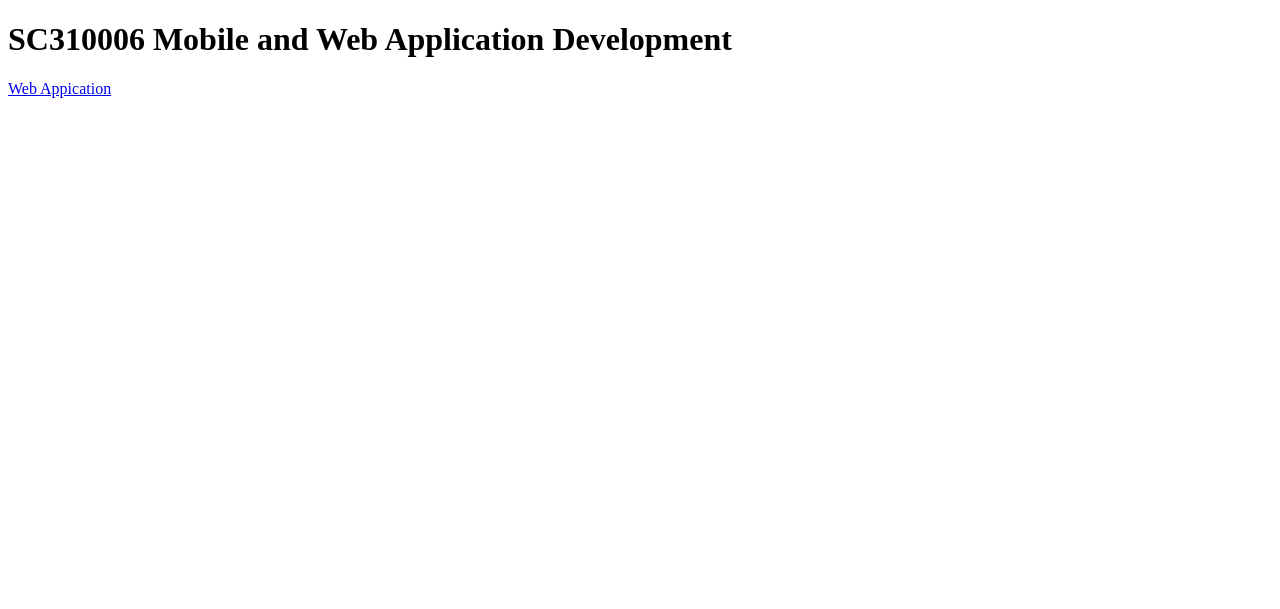
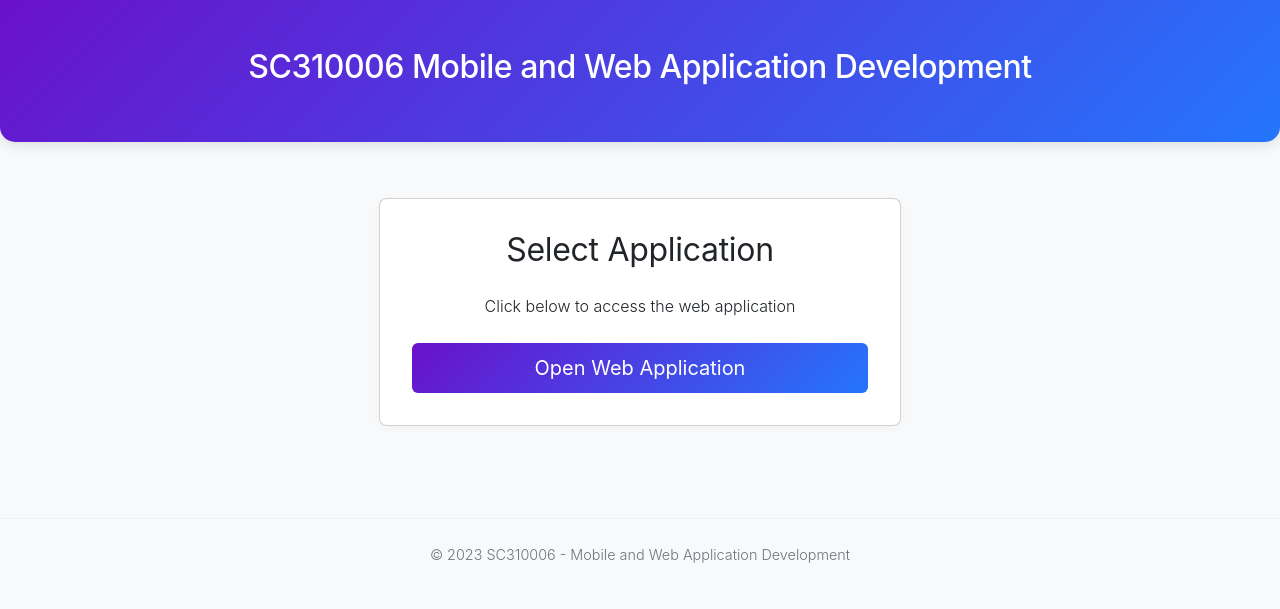
Before and after one commit to Jetsadakorn192-7/ProjectFinalForMobileWeb2025, a plain HTML site: page index.html in a window 1280 px wide. Drawn offline with nearby package versions, Linux system fonts and the light colour scheme.

Commit message:
update index.html

```diff
--- a/index.html
+++ b/index.html
@@ -3,18 +3,112 @@
 <head>
     <meta charset="UTF-8">
     <meta name="viewport" content="width=device-width, initial-scale=1.0">
+    <link href="https://cdn.jsdelivr.net/npm/bootstrap@5.3.0/dist/css/bootstrap.min.css" rel="stylesheet">
     <script src="https://cdn.jsdelivr.net/npm/bootstrap@5.3.0/dist/js/bootstrap.bundle.min.js"></script>
     <title>SC310006</title>
+    <style>
+        body {
+            font-family: -apple-system, BlinkMacSystemFont, 'Inter', 'Helvetica Neue', sans-serif;
+            background-color: #f8f9fa;
+            color: #333;
+            line-height: 1.6;
+        }
+
+        .header {
+            background: linear-gradient(135deg, #6a11cb 0%, #2575fc 100%);
+            color: white;
+            text-align: center;
+            padding: 3rem 0;
+            margin-bottom: 2rem;
+            border-radius: 0 0 15px 15px;
+            box-shadow: 0 4px 12px rgba(0, 0, 0, 0.1);
+        }
+
+        .header h1 {
+            font-weight: 500;
+            font-size: 2rem;
+            letter-spacing: -0.5px;
+        }
+
+        .assignment-container {
+            max-width: 1140px;
+            margin: 0 auto;
+            padding: 1.5rem;
+        }
+
+        .card {
+            background-color: white;
+            border-radius: 8px;
+            padding: 2rem;
+            transition: transform 0.3s, box-shadow 0.3s;
+            margin-bottom: 20px;
+            box-shadow: 0 2px 10px rgba(0, 0, 0, 0.03);
+            text-align: center;
+        }
+
+        .card:hover {
+            transform: translateY(-5px);
+            box-shadow: 0 8px 15px rgba(0, 0, 0, 0.06);
+        }
+
+        .btn-primary {
+            background: linear-gradient(135deg, #6a11cb 0%, #2575fc 100%);
+            border: none;
+            padding: 10px 25px;
+            border-radius: 6px;
+            font-weight: 400;
+            transition: all 0.3s;
+        }
+
+        .btn-primary:hover {
+            transform: scale(1.05);
+            box-shadow: 0 4px 12px rgba(37, 117, 252, 0.3);
+        }
+
+        .footer {
+            text-align: center;
+            padding: 1.5rem 0;
+            margin-top: 3rem;
+            color: #6c757d;
+            font-size: 0.9rem;
+            border-top: 1px solid #f1f1f1;
+        }
+
+        h2 {
+            font-weight: 400;
+            letter-spacing: -0.3px;
+        }
+
+        p {
+            font-weight: 300;
+        }
+    </style>
 </head>
 <body>
     <header class="header">
-        <h1>SC310006 Mobile and Web Application Development</h1>
-      </header>
+        <div class="container">
+            <h1>SC310006 Mobile and Web Application Development</h1>
+        </div>
+    </header>
 
-      <main class="assignment-container">
+    <main class="assignment-container">
         <div class="container">
-            <div class="col"><a href="webapp/index.html">Web Appication</a></div>
+            <div class="row justify-content-center">
+                <div class="col-md-6">
+                    <div class="card">
+                        <h2 class="mb-4">Select Application</h2>
+                        <p class="mb-4">Click below to access the web application</p>
+                        <a href="webapp/index.html" class="btn btn-primary btn-lg">Open Web Application</a>
+                    </div>
+                </div>
+            </div>
         </div>
-      </main>
+    </main>
+
+    <footer class="footer">
+        <div class="container">
+            <p>&copy; 2023 SC310006 - Mobile and Web Application Development</p>
+        </div>
+    </footer>
 </body>
 </html>
```
